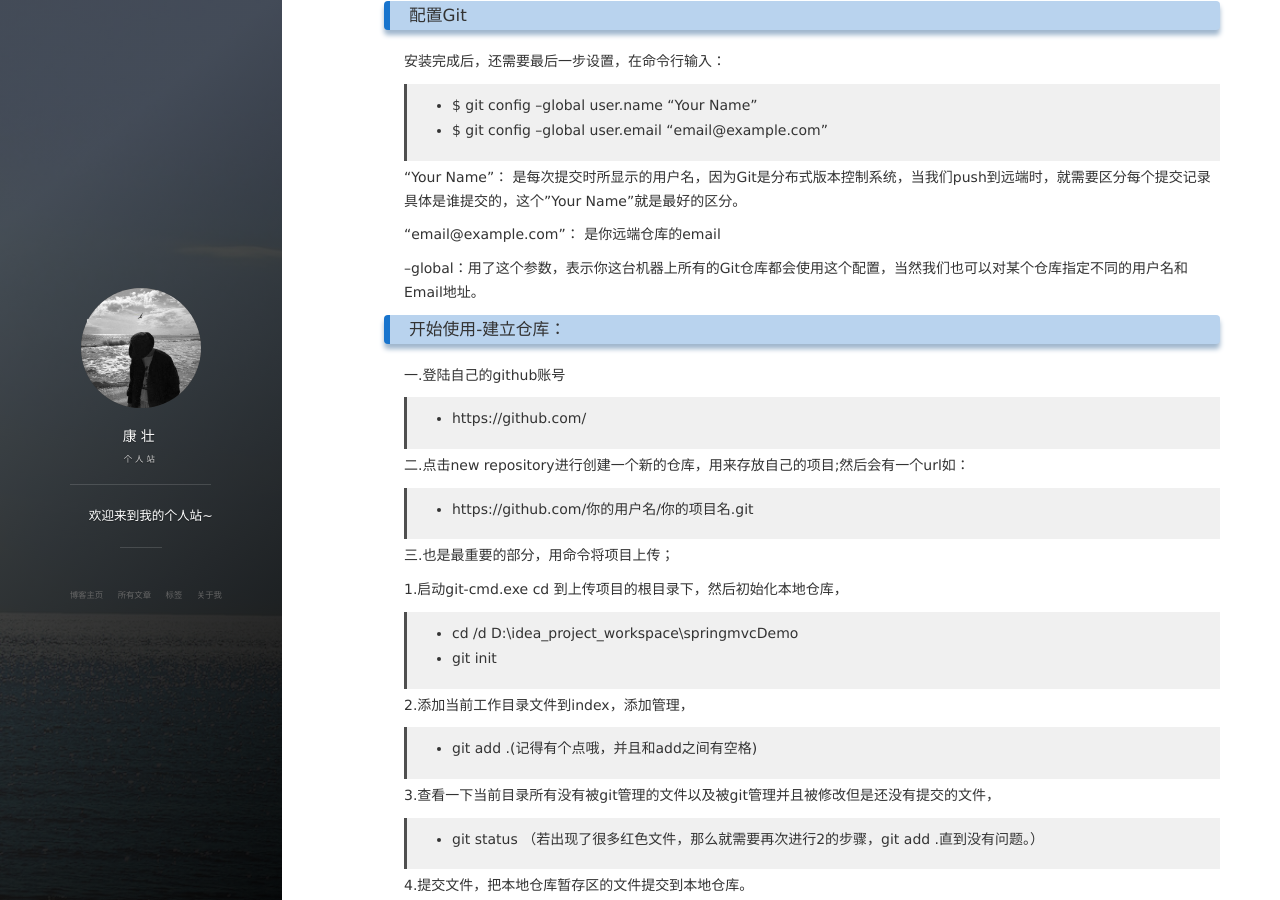
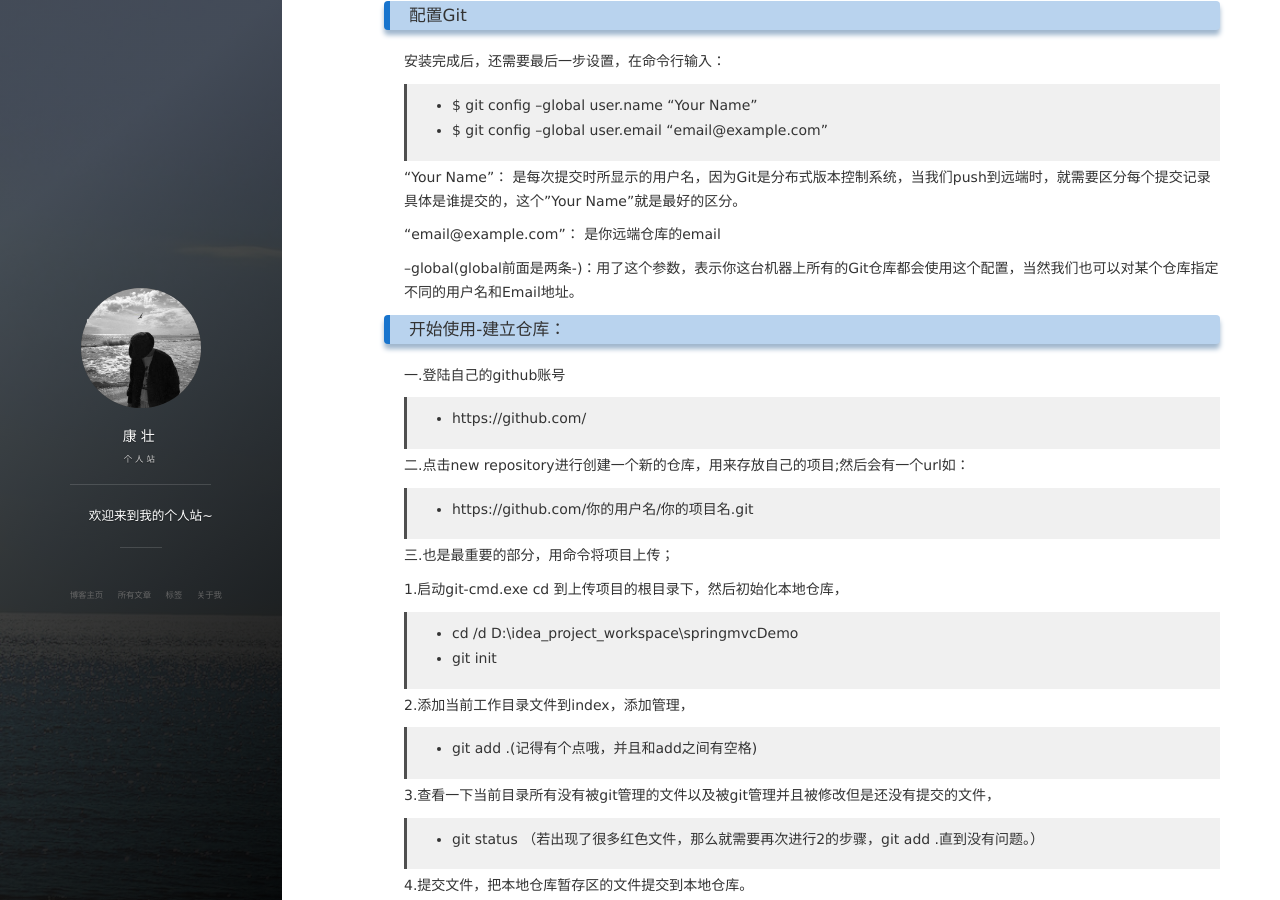
Before and after one commit to kangzhuang0201/kangzhuang0201.github.io, a Jekyll site: the page built from _posts/2019-05-27-GitTutorial.md, in a window 1280 px wide and 900 px high, scrolled down 692 px. Built offline with Jekyll 4.4.1, drawn with Linux system fonts in a browser that asks for light colours; nearby versions of some CDN libraries; comment, search, counter and statistics services are not loaded; some of the changed text lies outside the part shown.

Commit message:
修改博客

```diff
--- a/_posts/2019-05-27-GitTutorial.md
+++ b/_posts/2019-05-27-GitTutorial.md
@@ -40,7 +40,7 @@
 
 "email@example.com"： 是你远端仓库的email
 
---global：用了这个参数，表示你这台机器上所有的Git仓库都会使用这个配置，当然我们也可以对某个仓库指定不同的用户名和Email地址。
+--global(global前面是两条-)：用了这个参数，表示你这台机器上所有的Git仓库都会使用这个配置，当然我们也可以对某个仓库指定不同的用户名和Email地址。
 
 
 
@@ -122,4 +122,4 @@
  >* git merge branchName
 
 6.查看配置的信息
- >* git config --list
+ >* git config --list (list前面是两条-)
```
